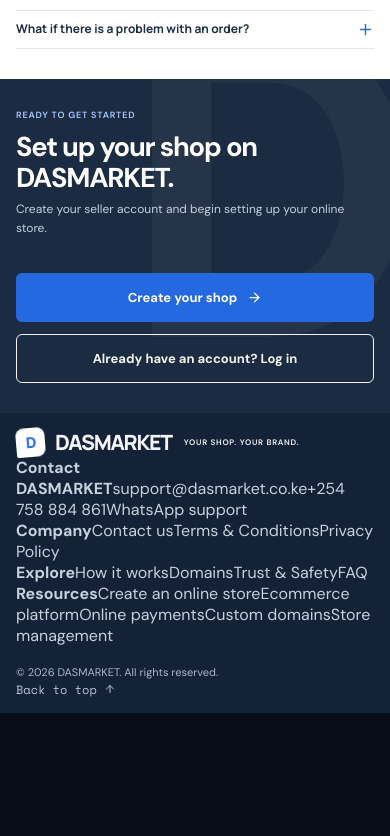
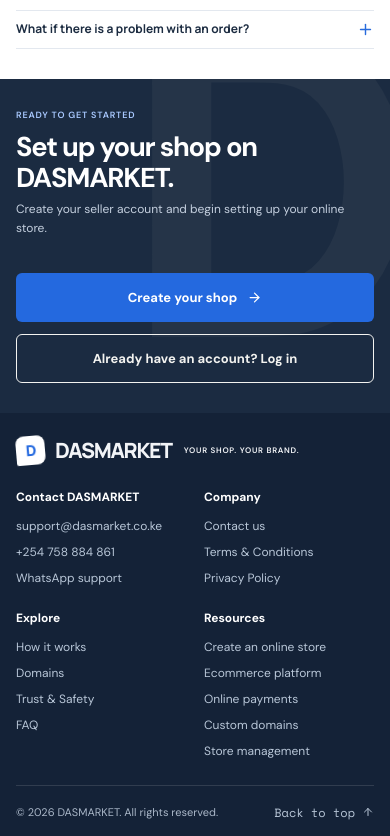
Before and after one commit to Zenkaak/dass, a React (Vite) app: page / in a window 390 px wide. Shown: the part 3820-4656 px from the top of the page. Before the commit the page ends 4533 px from the top, so only its background shows below. Built offline with nearby package versions, Linux system fonts and the light colour scheme.

Commit message:
Style responsive company contact and legal footer

```diff
--- a/src/replit-landing.css
+++ b/src/replit-landing.css
@@ -1653,3 +1653,14 @@
     max-width:760px !important;
   }
 }
+
+.rm-footer-inner{display:block}
+.rm-footer-top{display:grid;grid-template-columns:1.3fr 1.1fr 1fr 1fr 1.2fr;gap:28px;padding:8px 0 26px}
+.rm-footer-top>.rm-brand{align-self:start}
+.rm-footer-contact,.rm-footer-group{display:flex;flex-direction:column;align-items:flex-start;gap:10px}
+.rm-footer-contact strong,.rm-footer-group strong{color:#fff;font-size:12px;font-weight:700;margin-bottom:3px}
+.rm-footer-contact a,.rm-footer-group a{color:#b9c7d8;font-size:12px;text-decoration:none;overflow-wrap:anywhere}
+.rm-footer-contact a:hover,.rm-footer-group a:hover{color:#fff;text-decoration:underline}
+.rm-footer-bottom{display:flex;align-items:center;justify-content:space-between;gap:20px;border-top:1px solid rgba(255,255,255,.12);padding-top:18px}
+@media(max-width:900px){.rm-footer-top{grid-template-columns:repeat(3,minmax(0,1fr));gap:24px}}
+@media(max-width:600px){.rm-footer-top{grid-template-columns:repeat(2,minmax(0,1fr));gap:24px 18px}.rm-footer-top>.rm-brand{grid-column:1/-1}.rm-footer-bottom{align-items:flex-start}.rm-footer-copy{width:auto;order:initial}}
```
